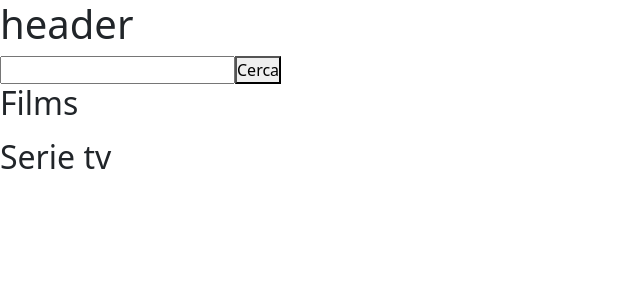
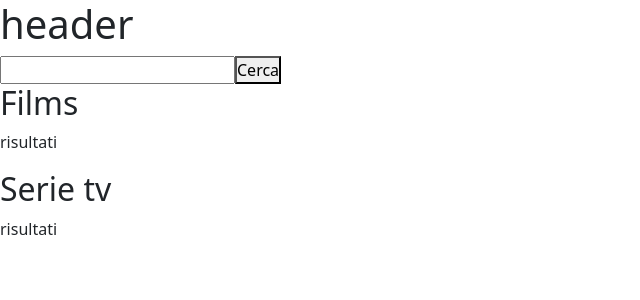
Before and after one commit to diegolenci/react-boolflix, a React (Vite) app: page / in a window 1280 px wide. Shown: the top 300 px of the page, without its empty margins (0-640 px from the left). Built offline with nearby package versions, Linux system fonts and the light colour scheme.

Commit message:
Add: component resultsList + importazione con i prop

```diff
--- a/src/components/Main.jsx
+++ b/src/components/Main.jsx
@@ -1,26 +1,31 @@
 import { useGlobalContext } from "../context/GlobalContext"
+import { ResultsList } from "./ResultsList"
 
 export function Main(){
 
     const { movies, tvs } = useGlobalContext()
 
+    //const HandleStars = (vote) => Math.ceil( vote / 2)
+
     return(
         <main>
             <h2>Films</h2>
-            <ul>
+            <ResultsList type="movies" items={movies}/>
+            {/* <ul>
                 {
                     movies.map( (elem) => {
                         return(
                             <li key={elem.id}>
-                                {elem.title} - {elem.original_language} - {elem.original_title} - {Math.ceil(elem.vote_average / 2)}
+                                {elem.title} - {elem.original_language} - {elem.original_title} - {HandleStars( parseInt (elem.vote_average) )}
                             </li>
                         )
                     })
                 }
-            </ul>
+            </ul> */}
 
             <h2>Serie tv</h2>
-            <ul>
+            <ResultsList type="tvs" items={tvs}/>
+            {/* <ul>
                 {
                     tvs.map( (elem) => {
                         return(
@@ -30,7 +35,7 @@ export function Main(){
                         )
                     })
                 }
-            </ul>
+            </ul> */}
         </main>
     )
 }
--- /dev/null
+++ b/src/components/ResultsList.jsx
@@ -0,0 +1,14 @@
+export function ResultsList(){
+    return(
+        <section>
+            <p>
+                risultati
+            </p>
+            <ul>
+                {
+
+                }
+            </ul>
+        </section>
+    )
+}
```
